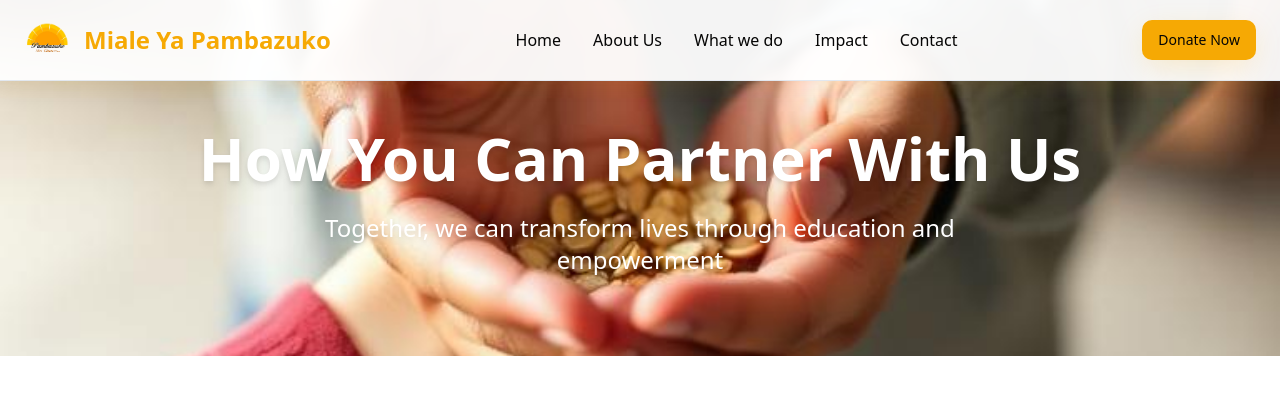
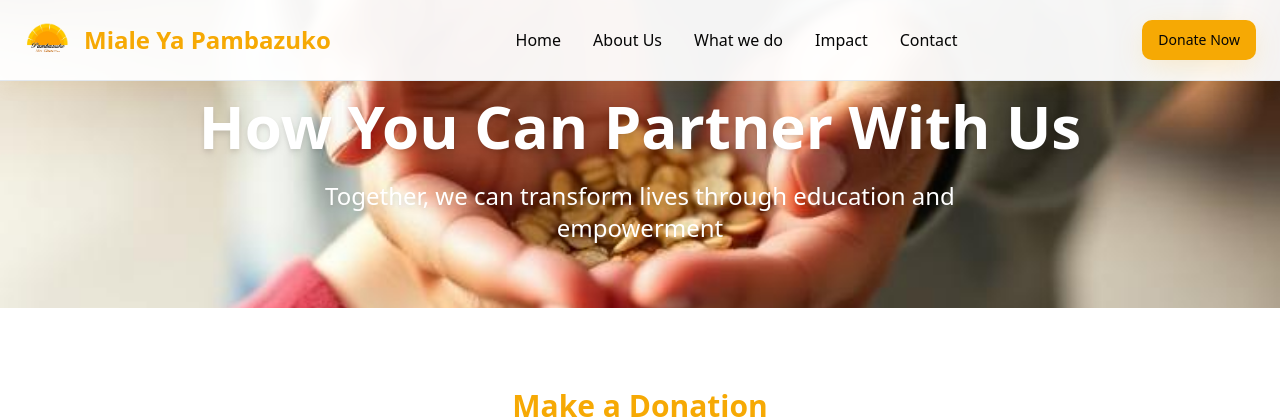
Before and after one commit to jeymo092/rays-of-dawn-web-57, a React (Vite) app: page /donate in a window 1280 px wide. Shown: the top 419 px of the page. Built offline with nearby package versions, Linux system fonts and the light colour scheme; no server answers.

Commit message:
Reduce section height

```diff
--- a/src/components/PageHero.tsx
+++ b/src/components/PageHero.tsx
@@ -9,7 +9,7 @@ type PageHeroProps = {
 
 const PageHero: React.FC<PageHeroProps> = ({ title, subtitle, imageSrc, alt }) => {
   return (
-    <section className="relative pt-32 pb-20 text-white overflow-hidden">
+    <section className="relative pt-16 pb-12 md:pt-24 md:pb-16 text-white overflow-hidden">
       <img src={imageSrc} alt={alt || title} className="absolute inset-0 w-full h-full object-cover" />
       <div className="absolute inset-0" />
       <div className="container mx-auto px-6 relative z-10 text-center">
```
